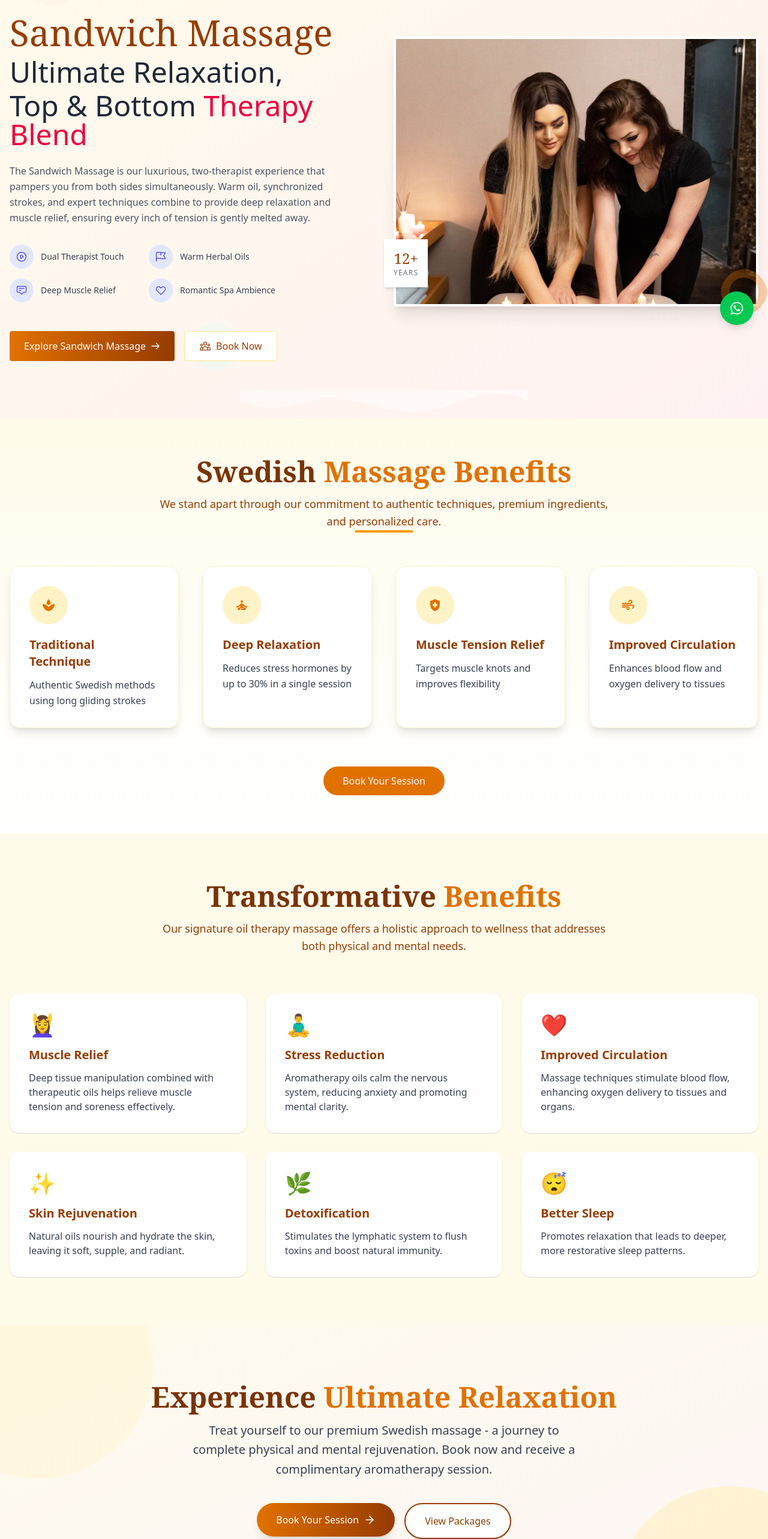
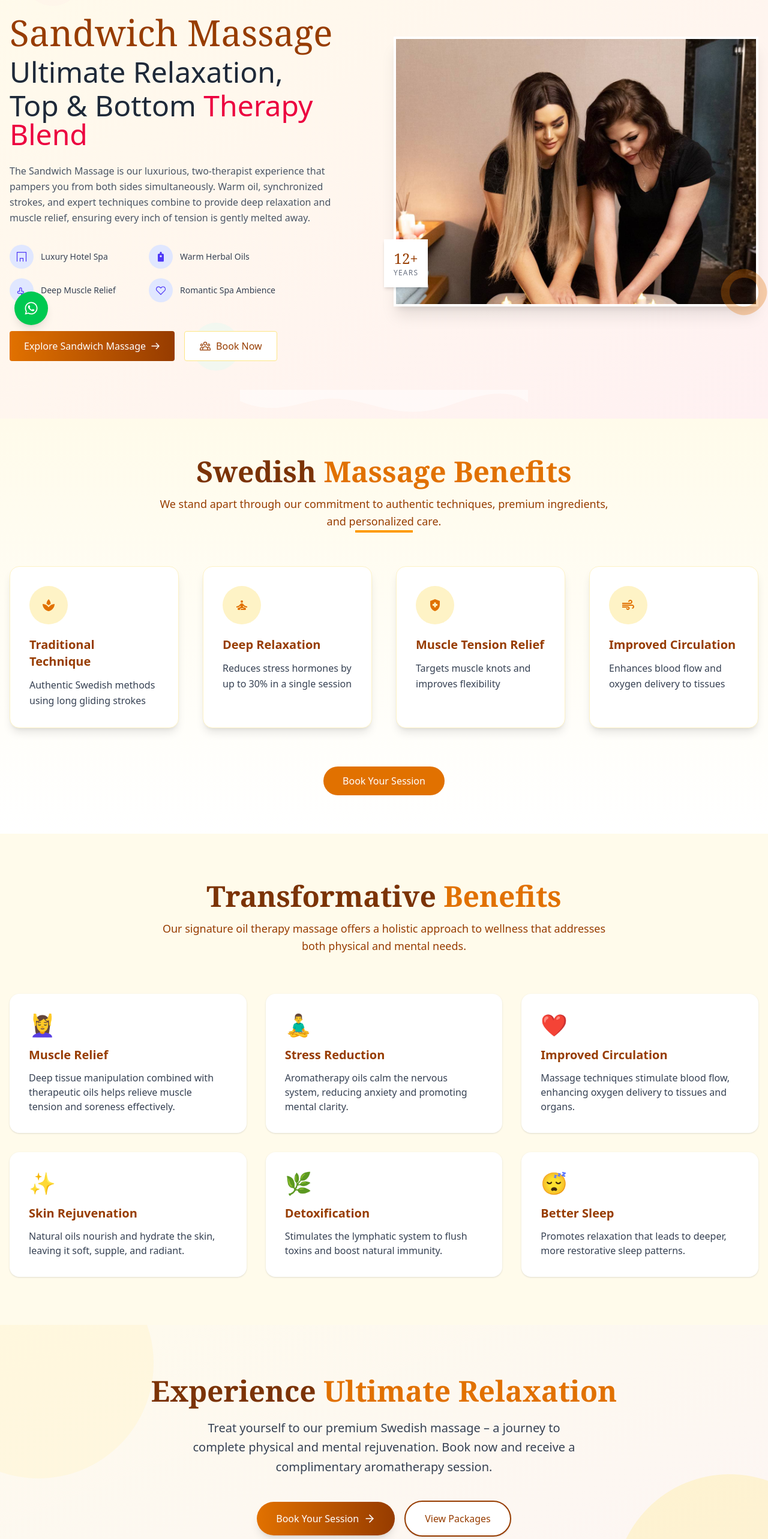
Before and after one commit to Prakash84/schoolsite, a Next.js app: page /Services/sandwichmassage in a window 1280 px wide. Shown: the part 234-2800 px from the top of the page at 60% size. Built offline with nearby package versions, Linux system fonts and the light colour scheme.

Commit message:
Updated something

```diff
--- a/src/app/Services/couplemassage/page.js
+++ b/src/app/Services/couplemassage/page.js
@@ -377,7 +377,7 @@ const [isMenuOpen, setIsMenuOpen] = useState(false);
         </p>
 
         <div className="flex flex-col sm:flex-row justify-center gap-4">
-          <a href='https://api.whatsapp.com/send?phone=919211059033'><button className="bg-gradient-to-r from-amber-600 to-amber-800 text-white font-medium py-4 px-8 rounded-full shadow-lg hover:shadow-xl transition-all duration-300 transform hover:scale-105 flex items-center justify-center gap-2 group">
+          <a href='https://api.whatsapp.com/send?phone=918826482370'><button className="bg-gradient-to-r from-amber-600 to-amber-800 text-white font-medium py-4 px-8 rounded-full shadow-lg hover:shadow-xl transition-all duration-300 transform hover:scale-105 flex items-center justify-center gap-2 group">
             Book Your Session
             <ArrowRight className="h-5 w-5 transition-transform duration-300 group-hover:translate-x-1" />
           </button></a>
@@ -721,7 +721,7 @@ const [isMenuOpen, setIsMenuOpen] = useState(false);
               Book your oil therapy massage today and embark on a journey to complete relaxation and rejuvenation.
             </p>
             <div className="flex flex-col sm:flex-row justify-center gap-4">
-              <a href='https://api.whatsapp.com/send?phone=919211059033'><button className="bg-white text-amber-800 hover:bg-amber-100 px-8 py-3 rounded-full text-lg font-medium transition-colors">
+              <a href='https://api.whatsapp.com/send?phone=918826482370'><button className="bg-white text-amber-800 hover:bg-amber-100 px-8 py-3 rounded-full text-lg font-medium transition-colors">
                 Book Your Session
               </button></a>
               <button className="bg-transparent border-2 border-white text-white hover:bg-white/10 px-8 py-3 rounded-full text-lg font-medium transition-colors">
--- a/src/app/Services/page.js
+++ b/src/app/Services/page.js
@@ -972,7 +972,7 @@
                     ))}
                   </ul>
 
-                  <a href="https://api.whatsapp.com/send?phone=919211059033" className="bg-amber-600 text-white px-8 py-4 rounded-full font-medium text-sm hover:bg-amber-700 transition shadow-md">
+                  <a href="https://api.whatsapp.com/send?phone=918826482370" className="bg-amber-600 text-white px-8 py-4 rounded-full font-medium text-sm hover:bg-amber-700 transition shadow-md">
               Book an Appointment
             </a>
                 </div>
--- a/src/app/Services/sandwichmassage/page.js
+++ b/src/app/Services/sandwichmassage/page.js
@@ -146,29 +146,34 @@ const [isMenuOpen, setIsMenuOpen] = useState(false);
       <div className="grid grid-cols-2 gap-4 mt-8 max-w-md mx-auto lg:mx-0">
         <div className="flex items-center space-x-3">
             <div className="w-10 h-10 rounded-full bg-indigo-100 flex items-center justify-center text-indigo-600">
+              {/* Hotel Icon */}
               <svg xmlns="http://www.w3.org/2000/svg" className="h-5 w-5" fill="none" viewBox="0 0 24 24" stroke="currentColor">
-              <path strokeLinecap="round" strokeLinejoin="round" strokeWidth={1.5} d="M14.752 11.168l-3.197-2.132A1 1 0 0010 9.87v4.263a1 1 0 001.555.832l3.197-2.132a1 1 0 000-1.664z" />
-              <path strokeLinecap="round" strokeLinejoin="round" strokeWidth={1.5} d="M21 12a9 9 0 11-18 0 9 9 0 0118 0z" />
+                <path strokeLinecap="round" strokeLinejoin="round" strokeWidth={1.5} d="M3 21V3h18v18M9 21v-6h6v6" />
               </svg>
             </div>
-          <span className="text-sm text-gray-700">Dual Therapist Touch</span>
+            <span className="text-sm text-gray-700">Luxury Hotel Spa</span>
           </div>
+
        <div className="flex items-center space-x-3">
           <div className="w-10 h-10 rounded-full bg-indigo-100 flex items-center justify-center text-indigo-600">
-            <svg xmlns="http://www.w3.org/2000/svg" className="h-5 w-5" fill="none" viewBox="0 0 24 24" stroke="currentColor">
-              <path strokeLinecap="round" strokeLinejoin="round" strokeWidth={1.5} d="M3 21v-4m0 0V5a2 2 0 012-2h6.5l1 1H21l-3 6 3 6h-8.5l-1-1H5a2 2 0 00-2 2zm9-13.5V9" />
+            {/* Oil / Spa Icon */}
+            <svg xmlns="http://www.w3.org/2000/svg" className="h-5 w-5" viewBox="0 0 24 24" fill="currentColor">
+              <path d="M12 2C10.8954 2 10 2.89543 10 4V6H8C6.89543 6 6 6.89543 6 8V20C6 21.1046 6.89543 22 8 22H16C17.1046 22 18 21.1046 18 20V8C18 6.89543 17.1046 6 16 6H14V4C14 2.89543 13.1046 2 12 2ZM12 9C13.1046 9 14 9.89543 14 11C14 12.1046 13.1046 13 12 13C10.8954 13 10 12.1046 10 11C10 9.89543 10.8954 9 12 9Z" />
             </svg>
           </div>
           <span className="text-sm text-gray-700">Warm Herbal Oils</span>
         </div>
+
         <div className="flex items-center space-x-3">
           <div className="w-10 h-10 rounded-full bg-indigo-100 flex items-center justify-center text-indigo-600">
+            {/* Muscle Relief / Healing Hand Icon */}
             <svg xmlns="http://www.w3.org/2000/svg" className="h-5 w-5" fill="none" viewBox="0 0 24 24" stroke="currentColor">
-              <path strokeLinecap="round" strokeLinejoin="round" strokeWidth={1.5} d="M7 8h10M7 12h4m1 8l-4-4H5a2 2 0 01-2-2V6a2 2 0 012-2h14a2 2 0 012 2v8a2 2 0 01-2 2h-3l-4 4z" />
+              <path strokeLinecap="round" strokeLinejoin="round" strokeWidth={1.5} d="M4 16c0-1.1.9-2 2-2h2v-5a2 2 0 114 0v5h2a2 2 0 110 4h-1l-1 3-1-3H6a2 2 0 01-2-2z" />
             </svg>
           </div>
           <span className="text-sm text-gray-700">Deep Muscle Relief</span>
         </div>
+
         <div className="flex items-center space-x-3">
           <div className="w-10 h-10 rounded-full bg-indigo-100 flex items-center justify-center text-indigo-600">
             <svg xmlns="http://www.w3.org/2000/svg" className="h-5 w-5" fill="none" viewBox="0 0 24 24" stroke="currentColor">
@@ -351,19 +356,17 @@ const [isMenuOpen, setIsMenuOpen] = useState(false);
           </div>
         </section>
       {/* Services Section */}
-
-      {/* call to action */}
-       <section className="relative py-24 px-4 overflow-hidden">
-      {/* Decorative elements */}
+       {/* Call to Action Section */}
+<section className="relative py-20 px-4 sm:px-6 lg:px-8 overflow-hidden">
+  {/* Decorative Elements */}
   <div className="absolute top-0 left-0 w-full h-full bg-gradient-to-br from-amber-50/80 to-rose-50/50 z-0"></div>
-      <div className="absolute -bottom-32 -right-32 w-96 h-96 rounded-full bg-amber-200/30 z-0"></div>
-      <div className="absolute -top-32 -left-32 w-96 h-96 rounded-full bg-amber-100/40 z-0"></div>
+  <div className="absolute -bottom-32 -right-32 w-80 h-80 sm:w-96 sm:h-96 rounded-full bg-amber-200/30 z-0"></div>
+  <div className="absolute -top-32 -left-32 w-80 h-80 sm:w-96 sm:h-96 rounded-full bg-amber-100/40 z-0"></div>
 
   {/* Content */}
-      <div className="max-w-4xl mx-auto relative z-10 text-center">
-
+  <div className="relative z-10 max-w-4xl mx-auto text-center">
     <motion.h2
-                    className="text-4xl md:text-5xl font-bold text-amber-900 font-serif mb-4"
+      className="text-3xl sm:text-4xl md:text-5xl font-bold text-amber-900 font-serif mb-4 leading-tight"
       initial={{ opacity: 0, y: 20 }}
       whileInView={{ opacity: 1, y: 0 }}
       viewport={{ once: true }}
@@ -371,33 +374,38 @@ const [isMenuOpen, setIsMenuOpen] = useState(false);
     >
       Experience <span className="text-amber-600">Ultimate Relaxation</span>
     </motion.h2>
-        <p className="text-xl text-gray-700 max-w-2xl mx-auto mb-10 leading-relaxed">
-          Treat yourself to our premium Swedish massage - a journey to complete physical and mental rejuvenation.
+
+    <p className="text-base sm:text-lg md:text-xl text-gray-700 max-w-2xl mx-auto mb-8 md:mb-10 leading-relaxed">
+      Treat yourself to our premium Swedish massage – a journey to complete physical and mental rejuvenation.
       Book now and receive a complimentary aromatherapy session.
     </p>
 
-        <div className="flex flex-col sm:flex-row justify-center gap-4">
-          <a href='https://api.whatsapp.com/send?phone=919211059033'><button className="bg-gradient-to-r from-amber-600 to-amber-800 text-white font-medium py-4 px-8 rounded-full shadow-lg hover:shadow-xl transition-all duration-300 transform hover:scale-105 flex items-center justify-center gap-2 group">
+    <div className="flex flex-col sm:flex-row justify-center items-center gap-4">
+      <a href="https://api.whatsapp.com/send?phone=918826482370">
+        <button className="bg-gradient-to-r from-amber-600 to-amber-800 text-white font-medium py-3 px-6 sm:py-4 sm:px-8 rounded-full shadow-lg hover:shadow-xl transition-all duration-300 transform hover:scale-105 flex items-center justify-center gap-2 group">
           Book Your Session
           <ArrowRight className="h-5 w-5 transition-transform duration-300 group-hover:translate-x-1" />
-          </button></a>
+        </button>
+      </a>
 
-          <a href='#Pricing'><button className="bg-white text-amber-800 font-medium py-4 px-8 rounded-full border-2 border-amber-800 shadow-sm hover:shadow-md transition-all duration-300">
+      <a href="#Pricing">
+        <button className="bg-white text-amber-800 font-medium py-3 px-6 sm:py-4 sm:px-8 rounded-full border-2 border-amber-800 shadow-sm hover:shadow-md transition-all duration-300">
           View Packages
-          </button></a>
+        </button>
+      </a>
     </div>
 
-        <div className="mt-12 flex flex-wrap justify-center gap-6">
+    <div className="mt-10 sm:mt-12 flex flex-col sm:flex-row flex-wrap justify-center items-center gap-4 sm:gap-6">
       {[...Array(3)].map((_, i) => (
         <div key={i} className="flex items-center gap-2">
           <div className="w-3 h-3 rounded-full bg-amber-600 animate-pulse"></div>
-              <span className="text-gray-700 font-medium">No commitment required</span>
+          <span className="text-gray-700 text-sm sm:text-base font-medium">No commitment required</span>
         </div>
       ))}
     </div>
   </div>
 </section>
-      {/* End call to action */}
+{/* End Call to Action Section */}
 
         {/* About Oil Therapy Section */}
         {sections.map((section, index) => (
@@ -721,7 +729,7 @@ const [isMenuOpen, setIsMenuOpen] = useState(false);
               Book your oil therapy massage today and embark on a journey to complete relaxation and rejuvenation.
             </p>
             <div className="flex flex-col sm:flex-row justify-center gap-4">
-              <a href='https://api.whatsapp.com/send?phone=919211059033'><button className="bg-white text-amber-800 hover:bg-amber-100 px-8 py-3 rounded-full text-lg font-medium transition-colors">
+              <a href='https://api.whatsapp.com/send?phone=918826482370'><button className="bg-white text-amber-800 hover:bg-amber-100 px-8 py-3 rounded-full text-lg font-medium transition-colors">
                 Book Your Session
               </button></a>
               <button className="bg-transparent border-2 border-white text-white hover:bg-white/10 px-8 py-3 rounded-full text-lg font-medium transition-colors">
--- a/src/app/components/WhatsappFloat.jsx
+++ b/src/app/components/WhatsappFloat.jsx
@@ -4,8 +4,8 @@ import { FaWhatsapp } from "react-icons/fa";
 export default function WhatsappFloat() {
   return (
     <a
-      href="https://wa.me/9211059033" // <-- apna number yahan daalo
-      className="fixed bottom-6 right-6 z-50 bg-green-500 hover:bg-green-600 text-white p-4 rounded-full shadow-lg transition-all duration-300"
+      href="https://wa.me/8826482370" // <-- apna number yahan daalo
+      className="fixed bottom-6 left-6 z-50 bg-green-500 hover:bg-green-600 text-white p-4 rounded-full shadow-lg transition-all duration-300"
       target="_blank"
       rel="noopener noreferrer"
     >
```
Also changed, not shown: src/app/page.js (+29 -16 lines), src/app/pricing/page.js (+4 -4 lines). Lines whose indentation alone changed are shown as unchanged.
